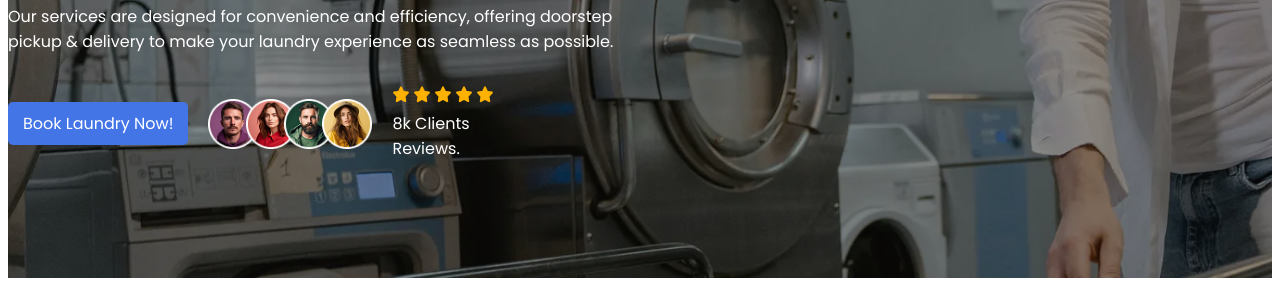
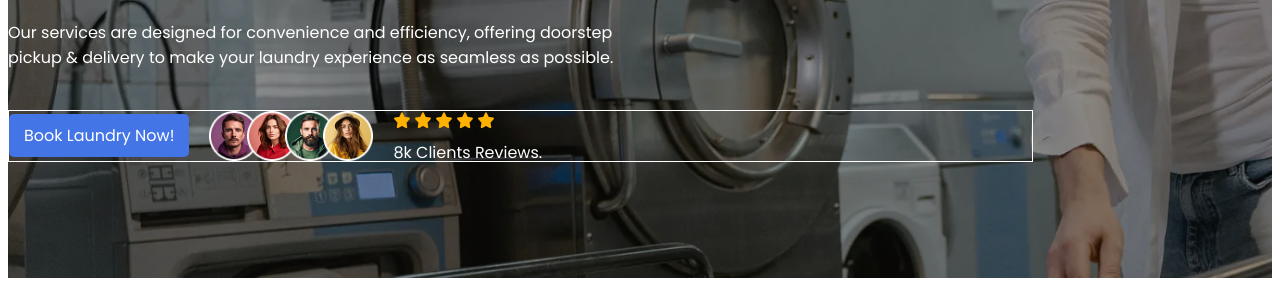
Before and after one commit to RaihanDrDevs/Laundry-Dry-Cleaning-RawCSS, a plain HTML site: page index.html in a window 1280 px wide. Shown: the part 650-936 px from the top of the page. Drawn offline with Linux system fonts and the light colour scheme.

Commit message:
3rd update

```diff
--- a/assets/css/style.css
+++ b/assets/css/style.css
@@ -208,6 +208,8 @@ body {
     align-items: center;
     color: #fff;
     gap: 20px;
+    margin-top: 40px;
+    border: 1px solid;
 }
 .book_btn a {
     color: #fff;
@@ -219,9 +221,6 @@ body {
 .clients {
     display: flex;
     color: #fff;
-    justify-content: space-between;
-
-
 }
 .clients_pic {
     display: flex;
@@ -238,21 +237,22 @@ body {
 }
 
 .clients_revies {
+    display: flex;
+    flex-direction: column;
 
-    justify-content: center;
 }
 
 .clients_revies svg {
-    margin-bottom: -15px;
+    margin-bottom: -5px;
 }
 
 .clients_revies p {
-
+ width: 150px;
+ margin-bottom: -5px;
 }
 
 .indecator {
     width: 30%;
-
     display: flex;
     justify-content: center;
     align-items: center;
```
